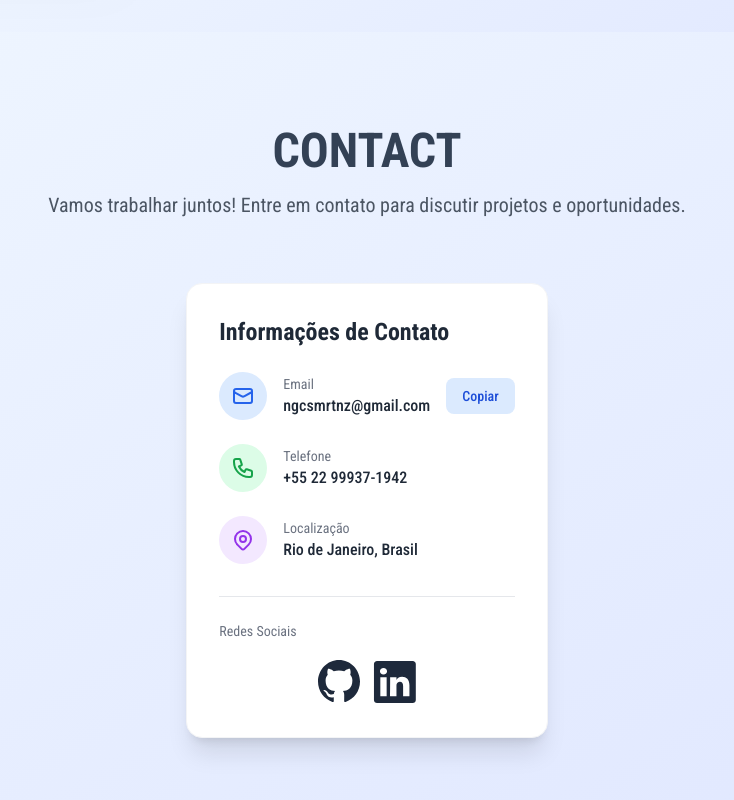
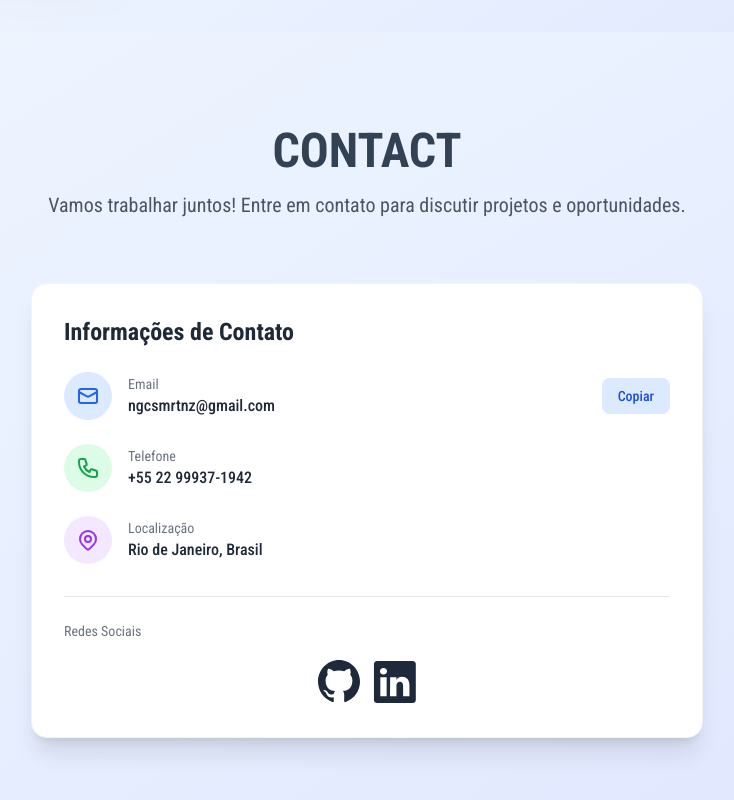
Before and after one commit to RomyMartinez/Portifolio, a React (Vite) app: page / in a window 1280 px wide. Shown: the part 3168-3968 px from the top of the page, without its empty margins (273-1007 px from the left). Built offline with nearby package versions, Linux system fonts and the light colour scheme.

Commit message:
style: center contact information section for better visual balance

```diff
--- a/src/Components/Contact.tsx
+++ b/src/Components/Contact.tsx
@@ -27,7 +27,9 @@ export function Contact() {
           />
 
           <div className="flex justify-center">
-            <ContactInfo isCopy={isCopy} handleCopy={handleCopy} />
+            <div className="max-w-2xl w-full">
+              <ContactInfo isCopy={isCopy} handleCopy={handleCopy} />
+            </div>
           </div>
         </div>
       </div>
```
